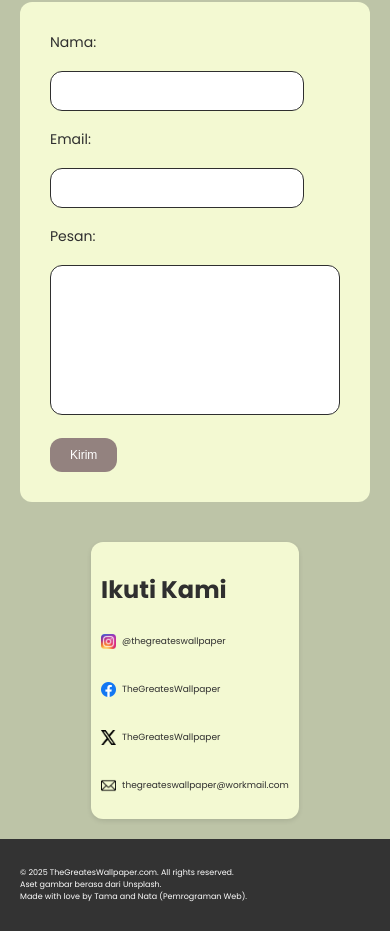
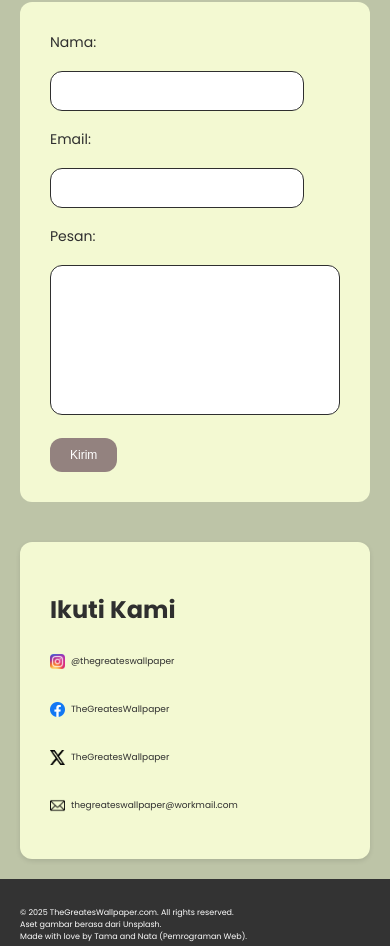
Before and after one commit to pratama1246/pratama1246.github.io, a plain HTML site: page kontak.html in a window 390 px wide. Shown: the part 192-1138 px from the top of the page. Drawn offline with Linux system fonts and the light colour scheme.

Commit message:
update project css

```diff
--- a/style.css
+++ b/style.css
@@ -190,8 +190,8 @@ img {
 .contact-info{
     background-color: var(--cream);
     padding: 30px;
-    width: fit-content;
-    max-width: max-content;
+    width: 100%;
+    max-width: 500px;
     height: fit-content;
     border-radius: 12px;
     box-shadow: 0 2px 5px rgba(0,0,0,0.1);
@@ -275,10 +275,6 @@ footer p{
         height: 30px;
     }
 
-    .contact-info{
-        padding: 20px;
-    }
-
     span{
         font-size: 14px;
         color: var(--jet);
@@ -313,9 +309,6 @@ footer p{
     footer p{
         font-size: 8px;
     }
-    .contact-info{
-        padding: 10px;
-    }
     .sosmed{
         gap: 3px;
     }
```
